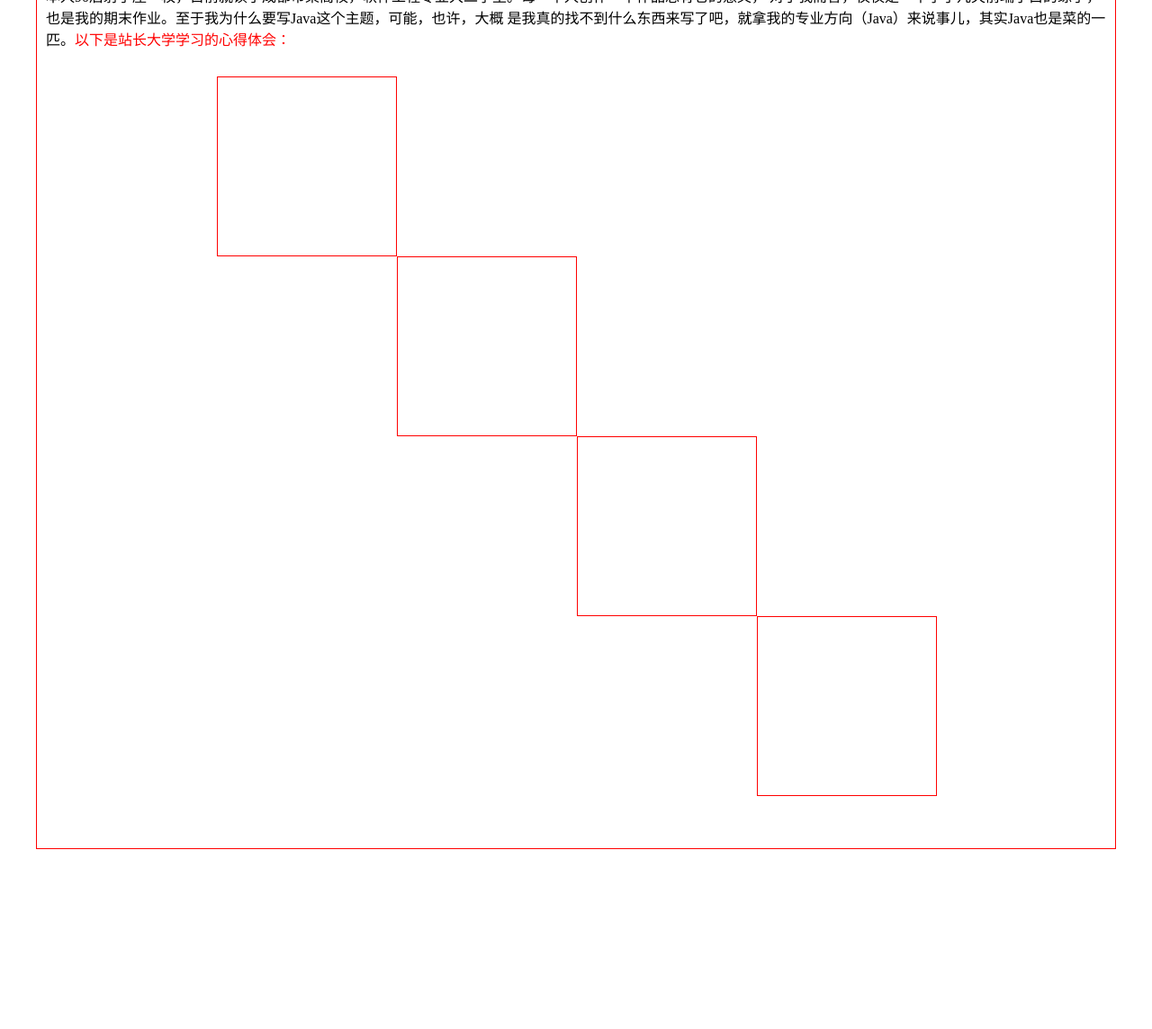
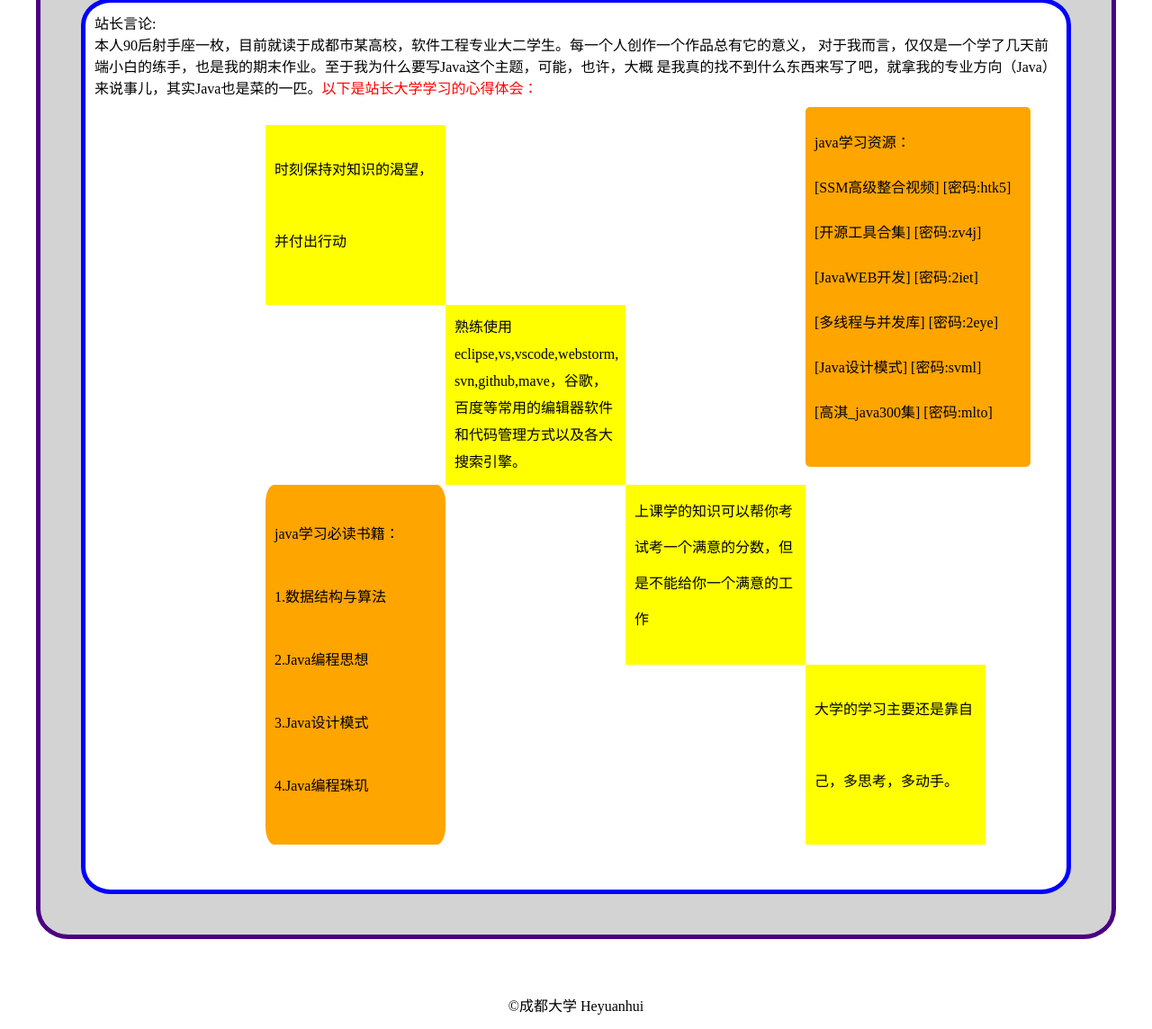
Before and after one commit to TemptationNight/TemptationNight.github.io, a plain HTML site: page Final/html/other.html in a window 1280 px wide. Shown: the part 172-1316 px from the top of the page at 90% size. Before the commit the page ends 1166 px from the top, so only its background shows below. Drawn offline with Linux system fonts and the light colour scheme.

Commit message:
2018 12 15

```diff
--- a/Final/css/header.css
+++ b/Final/css/header.css
@@ -1,6 +1,6 @@
 *{
-    margin: 0px;
-    padding: 0px;
+    margin: 0;
+    padding: 0;
     box-sizing: border-box;
 }
 
@@ -111,28 +111,19 @@ li{
     border-radius: 5%;
 }
 #header .center .list li:hover{
-   /* -webkit-transform: scale(1.3,1.3)  translateY(10px);
+    -webkit-transform: scale(1.3,1.3)  translateY(10px);
     -moz-transform: scale(1.3,1.3)  translateY(10px);
     -ms-transform: scale(1.3,1.3)  translateY(10px);
     -o-transform: scale(1.3,1.3)  translateY(10px);
-    */transform: scale(1.2,1.2)  translateY(10px);
+    transform: scale(1.2,1.2)  translateY(10px);
 }
 
 .center_right a:hover{
     border-radius: 5%;
-    /*-webkit-transform: scale(1.3,1.3)  translateY(10px) ;
+    -webkit-transform: scale(1.3,1.3)  translateY(10px) ;
     -moz-transform: scale(1.3,1.3) translateY(10px);
     -ms-transform: scale(1.3,1.3)  translateY(10px);
     -o-transform: scale(1.3,1.3)  translateY(10px);
-   */ transform: scale(1.2,1.2)  translateY(10px);
+    transform: scale(1.2,1.2)  translateY(10px);
 
 }
-
-
-
-#body_out{
-    width: 996px;
-    height: 1200px;
-    margin: 0 auto;
-    /* border: 1px solid blue;*/
-}
--- a/Final/css/other.css
+++ b/Final/css/other.css
@@ -14,10 +14,13 @@
 
 
 #body{
-    height: 996px;
+    height: 1096px;
     width: 1200px;
     margin: 50px auto;
-    border: 1px solid red;
+
+    background-color: lightgrey;
+    border: 5px solid indigo;
+    border-radius: 3%;
 }
 #body .speak{
     padding: 10px 10px;
@@ -28,34 +31,139 @@
 
 
 #body .t{
+    padding: 10px;
     height: 200px;
     width: 200px;
     /*margin-top: 20px;*/
-    border: 1px solid red;
+    /*border: 1px solid red;*/
+    line-height: 30px;
+    background-color:yellow;
 }
+
 #body .t1{
+
+    line-height: 80px;
+   /* font-size: 30px;*/
     margin-top: 20px;
     margin-left: 200px;
    /* transform: rotateY(360deg);*/
-    transition: all 40s ease;
+    transition: all 4s ease;
 }
+#body .t1:hover{
+    background-color: orange;
+    transform:rotate(360deg);
+    border-radius: 5%;
+
+
+}
+#body .book{
+    background-color: orange;
+    padding: 10px;
+    position: absolute;
+    height: 400px;
+    width: 200px;
+    margin-top: 200px;
+    margin-left: 200px;
+   /* border: 1px solid black;*/
+    border-radius: 5%;
+    transition: all 4s ease;
+
+}
+#body .book:hover{
+    color: white;
+}
+
+#body .book p{
+
+    margin-top: 20px;
+    height: 50px;
+    line-height: 50px;
+}
+#body .internet{
+    background-color: orange;
+    padding: 10px;
+    position: absolute;
+    margin-left: 800px;
+   /* margin-top: 100px;*/
+    height: 400px;
+    width: 250px;
+   /* border:  1px solid red;*/
+    border-radius: 5px;
+    transition: all 4s ease;
+}
+#body .internet:hover{
+   /* font-size: 19px;*/
+    font-family: 微软雅黑;
+    color: white;
+}
+
+#body .internet p{
+    margin-top: 10px;
+    height: 40px;
+    line-height: 40px;
+
+
+
+}
+
 #body .t2{
+
     margin-left: 400px;
    /* transform: rotateY(360deg);*/
-    transition: all 40s ease;
+    transition: all 4s ease;
+}
+#body .t2:hover{
+    background-color: orange;
+    transform: scale(1.3,1.3);
+    border-radius: 5%;
+
 }
 #body .t3{
     margin-left: 600px;
     /*transform: rotateY(360deg);*/
-    transition: all 40s ease;
+    transition: all 4s ease;
+    line-height: 40px;
 }
-#body .t4{
-    margin-left: 800px;
-   transition: all 40s ease;
+#body .t3:hover{
+    background-color: orange;
+    transform: rotateY(360deg);
+    border-radius: 5%;
 }
 
+#body .t4{
+    line-height: 80px;
+    margin-left: 800px;
+    transition: all 4s ease;
+}
+#body .t4:hover{
+    margin-left: 600px;
+    width: 400px;
+    height: 100px;
+
+
+}
+/*
 .t:hover{
     background-color: orange;
-    transform: rotateY(3600deg);
+    transform: rotateY(360deg);
+    border-radius: 5%;
+}*/
 
+#footer{
+    clear: both;
+    height: 50px;
+    width: 100%;
+    color: black;
+    line-height: 50px;
+    text-align: center;
+    background-color: rgba(255,255,255,255);
 }
+
+#body .in{
+    height: 996px;
+    width: 1100px;
+    margin: 45px auto;
+    background-color: rgba(256,255,255,1);
+    border: 5px solid blue;
+    border-radius: 3%;
+}
--- a/Final/html/other.html
+++ b/Final/html/other.html
@@ -10,32 +10,61 @@
 <div id="home">
     <a href="">返回首页&nbsp;<i class="iconfont icon-LOGO-"></i></a><br>
 </div>
-    <div id="body">
+<div id="body">
+    <div class="in">
         <div class="speak">
-            站长言论，不喜勿喷：<br>
+            站长言论:<br>
             本人90后射手座一枚，目前就读于成都市某高校，软件工程专业大二学生。每一个人创作一个作品总有它的意义，
             对于我而言，仅仅是一个学了几天前端小白的练手，也是我的期末作业。至于我为什么要写Java这个主题，可能，也许，大概
             是我真的找不到什么东西来写了吧，就拿我的专业方向（Java）来说事儿，其实Java也是菜的一匹。<span>以下是站长大学学习的心得体会：</span>
         </div>
 
+        <div class="internet">
+            <p> java学习资源：</p>
+            <p> [SSM高级整合视频] [密码:htk5]</p>
+            <p> [开源工具合集] [密码:zv4j]</p>
+            <p> [JavaWEB开发] [密码:2iet]</p>
+            <p> [多线程与并发库] [密码:2eye]
+            <p> [Java设计模式] [密码:svml]</p>
+            <p> [高淇_java300集] [密码:mlto]</p>
+        </div>
+        <div class="t t1">
+            时刻保持对知识的渴望，并付出行动
+        </div>
 
-        <div class="t t1">
-
-
+        <div class="book">
+            <p> java学习必读书籍：</p>
+            <p> 1.数据结构与算法</p>
+            <p>2.Java编程思想</p>
+            <p>3.Java设计模式</p>
+            <p> 4.Java编程珠玑 </p>
         </div>
 
         <div class="t t2">
+            熟练使用eclipse,vs,vscode,webstorm,<br>
+            svn,github,mave，谷歌，百度等常用的编辑器软件和代码管理方式以及各大搜索引擎。
 
 
         </div>
         <div class="t t3">
+            上课学的知识可以帮你考试考一个满意的分数，但是不能给你一个满意的工作
 
 
         </div>
         <div class="t t4">
 
+            大学的学习主要还是靠自己，多思考，多动手。
 
         </div>
     </div>
+</div>
+
+<div id="footer">
+    &copy;成都大学 Heyuanhui
+</div>
 </body>
+
+
+
+
 </html>
```
Also changed, not shown: Final/html/java_editor.html (+0 -3 lines), Final/html/java_technology.html (+2 -1 lines), Final/index.html (+5 -5 lines).
